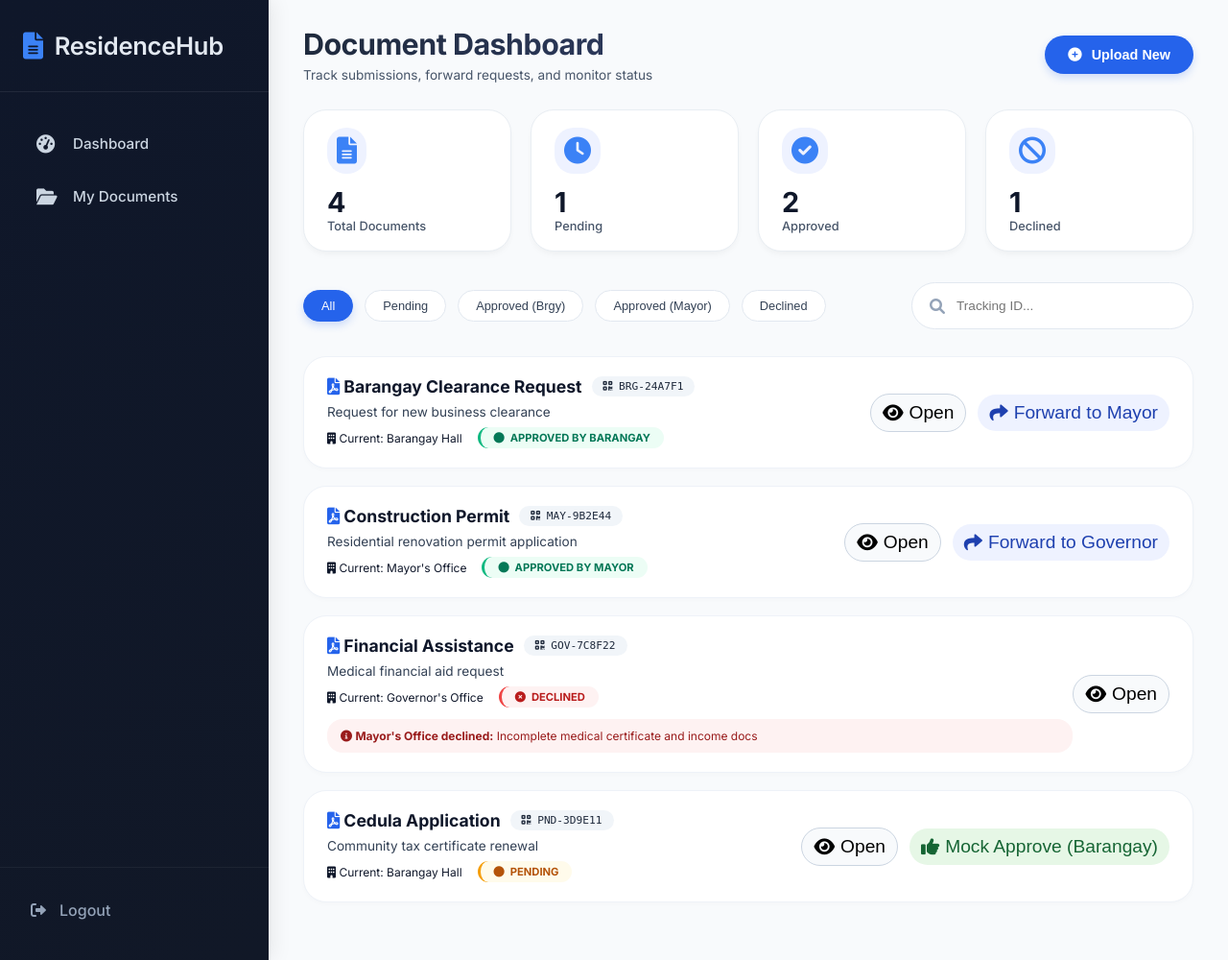
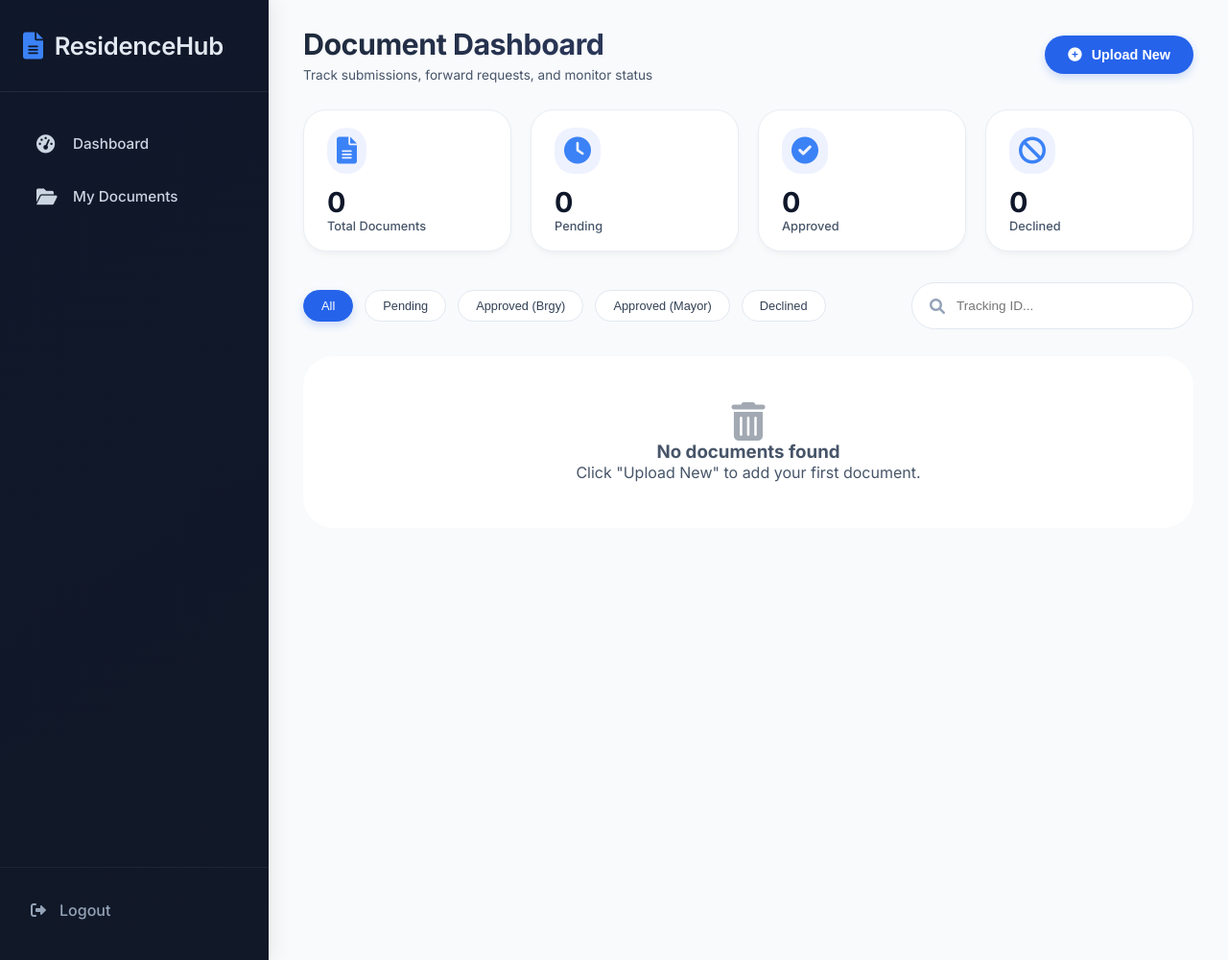
Before and after one commit to anj034542-star/AADS, a Flask app: page /userdashboard in a window 1280 px wide. Shown: the whole page at 96% size. Run offline with Flask 3, Linux system fonts and the light colour scheme; the visitor is signed in with stand-in values (Sample User, id 1).

Commit message:
Update userdashboard.html

```diff
--- a/templates/userdashboard.html
+++ b/templates/userdashboard.html
@@ -399,7 +399,7 @@
     .action-btn {
       background: transparent;
       border: none;
-      font-size: 1.2rem;
+      font-size: 1rem;
       cursor: pointer;
       padding: 8px 12px;
       border-radius: 40px;
@@ -423,6 +423,15 @@
     .action-btn.approve-demo {
       background: #e6f7e6;
       color: #166534;
+    }
+
+    .action-btn.delete {
+      background: #fee2e2;
+      color: #b91c1c;
+    }
+    .action-btn.delete:hover {
+      background: #fecaca;
+      transform: scale(0.97);
     }
 
     .empty-state {
@@ -504,62 +513,17 @@
 </div>
 
 <script>
-  // ---------- MOCK DATA & STORAGE ----------
+  // ---------- LOCALSTORAGE MANAGEMENT (NO PAST DOCUMENTS BY DEFAULT) ----------
   let residentDocs = [];
 
-  // Helper: load from localStorage
+  // Load from localStorage, if empty -> empty array (no sample docs)
   function loadFromStorage() {
     const stored = localStorage.getItem('resident_dashboard_docs');
     if (stored) {
       residentDocs = JSON.parse(stored);
     } else {
-      // sample rich data for design showcase
-      residentDocs = [
-        {
-          id: "doc_1",
-          tracking_id: "BRG-24A7F1",
-          title: "Barangay Clearance Request",
-          desc: "Request for new business clearance",
-          status: "APPROVED BY BARANGAY",
-          target_office: "Barangay Hall",
-          decline_reason: null,
-          declined_by: null,
-          filename: "clearance_request.docx",
-          date_upload: new Date().toISOString()
-        },
-        {
-          id: "doc_2",
-          tracking_id: "MAY-9B2E44",
-          title: "Construction Permit",
-          desc: "Residential renovation permit application",
-          status: "APPROVED BY MAYOR",
-          target_office: "Mayor's Office",
-          decline_reason: null,
-          filename: "construction_permit.xlsx",
-          date_upload: new Date().toISOString()
-        },
-        {
-          id: "doc_3",
-          tracking_id: "GOV-7C8F22",
-          title: "Financial Assistance",
-          desc: "Medical financial aid request",
-          status: "DECLINED",
-          target_office: "Governor's Office",
-          decline_reason: "Incomplete medical certificate and income docs",
-          declined_by: "Mayor's Office",
-          filename: "assistance_form.doc",
-        },
-        {
-          id: "doc_4",
-          tracking_id: "PND-3D9E11",
-          title: "Cedula Application",
-          desc: "Community tax certificate renewal",
-          status: "PENDING",
-          target_office: "Barangay Hall",
-          decline_reason: null,
-          filename: "cedula_request.docx",
-        }
-      ];
+      // START TOTALLY EMPTY – no preloaded documents
+      residentDocs = [];
       localStorage.setItem('resident_dashboard_docs', JSON.stringify(residentDocs));
     }
   }
@@ -568,14 +532,14 @@
     localStorage.setItem('resident_dashboard_docs', JSON.stringify(residentDocs));
   }
 
-  // generate random tracking
+  // Helper: generate random tracking ID (short, readable)
   function generateTracking() {
     const letters = 'ABCDEFGHJKLMNPQRSTUVWXYZ';
-    const rand = Math.floor(1000 + Math.random() * 9000);
-    return `${letters[Math.floor(Math.random()*letters.length)]}${letters[Math.floor(Math.random()*letters.length)]}-${rand}`;
+    const randNum = Math.floor(1000 + Math.random() * 9000);
+    return `${letters[Math.floor(Math.random()*letters.length)]}${letters[Math.floor(Math.random()*letters.length)]}-${randNum}`;
   }
 
-  // stats update
+  // Update statistics cards based on current residentDocs
   function updateStats() {
     const total = residentDocs.length;
     const pending = residentDocs.filter(d => d.status === "PENDING").length;
@@ -589,13 +553,14 @@
     `;
   }
 
-  // render logic with filters and search
   let activeFilter = "all";
+
+  // Render documents with filters, search, and DELETE button
   function renderDocuments() {
     const searchTerm = document.getElementById('searchInput').value.toLowerCase().trim();
     let filtered = [...residentDocs];
 
-    // filter by status
+    // status filter
     if (activeFilter !== "all") {
       if (activeFilter === "pending") filtered = filtered.filter(d => d.status === "PENDING");
       else if (activeFilter === "approved_barangay") filtered = filtered.filter(d => d.status === "APPROVED BY BARANGAY");
@@ -610,7 +575,7 @@
 
     const container = document.getElementById('documentsList');
     if (filtered.length === 0) {
-      container.innerHTML = `<div class="empty-state"><i class="fas fa-search" style="font-size: 40px; opacity: 0.6;"></i><h3>No documents found</h3><p>Try different filter or upload a new document.</p></div>`;
+      container.innerHTML = `<div class="empty-state"><i class="fas fa-trash-alt" style="font-size: 40px; opacity: 0.5;"></i><h3>No documents found</h3><p>Click "Upload New" to add your first document.</p></div>`;
       updateStats();
       return;
     }
@@ -624,23 +589,23 @@
       else if (doc.status === "DECLINED") statusClass = "declined";
       else statusClass = "pending";
 
+      // forward button logic
       let forwardButton = "";
       let demoApproveButton = "";
 
-      // Forward logic simulation based on status
       if (doc.status === "APPROVED BY BARANGAY") {
         forwardButton = `<button class="action-btn forward" onclick="forwardDocument('${doc.id}', 'mayor')"><i class="fas fa-share"></i> Forward to Mayor</button>`;
       } else if (doc.status === "APPROVED BY MAYOR") {
         forwardButton = `<button class="action-btn forward" onclick="forwardDocument('${doc.id}', 'governor')"><i class="fas fa-share"></i> Forward to Governor</button>`;
       }
 
-      // DEMO approve button: for PENDING documents only -> to allow forward demo (shows resident how flow works)
+      // Demo approve for pending documents (user can simulate approval)
       if (doc.status === "PENDING") {
-        demoApproveButton = `<button class="action-btn approve-demo" onclick="mockApproveByBarangay('${doc.id}')"><i class="fas fa-thumbs-up"></i> Mock Approve (Barangay)</button>`;
+        demoApproveButton = `<button class="action-btn approve-demo" onclick="mockApproveByBarangay('${doc.id}')"><i class="fas fa-thumbs-up"></i> Mock Approve (Brgy)</button>`;
       }
 
       const declineHtml = (doc.status === "DECLINED" && doc.decline_reason) ?
-        `<div class="decline-message"><i class="fas fa-info-circle"></i> <strong>${doc.declined_by || 'Office'} declined:</strong> ${doc.decline_reason}</div>` : '';
+        `<div class="decline-message"><i class="fas fa-info-circle"></i> <strong>${doc.declined_by || 'Office'} declined:</strong> ${escapeHtml(doc.decline_reason)}</div>` : '';
 
       return `
         <div class="doc-card">
@@ -660,6 +625,8 @@
             <button class="action-btn outline" onclick="simulateOpenFile('${doc.filename}')"><i class="fas fa-eye"></i> Open</button>
             ${demoApproveButton}
             ${forwardButton}
+            <!-- DELETE ICON / BUTTON -->
+            <button class="action-btn delete" onclick="deleteDocument('${doc.id}')"><i class="fas fa-trash-alt"></i> Delete</button>
           </div>
         </div>
       `;
@@ -667,9 +634,32 @@
     updateStats();
   }
 
-  function escapeHtml(str) { return str.replace(/[&<>]/g, function(m){if(m==='&') return '&amp;'; if(m==='<') return '&lt;'; if(m==='>') return '&gt;'; return m;}); }
+  function escapeHtml(str) {
+    if(!str) return '';
+    return str.replace(/[&<>]/g, function(m){
+      if(m==='&') return '&amp;';
+      if(m==='<') return '&lt;';
+      if(m==='>') return '&gt;';
+      return m;
+    });
+  }
 
-  // MOCK forward logic
+  // ---------- DELETE DOCUMENT FUNCTIONALITY ----------
+  function deleteDocument(docId) {
+    if (confirm("⚠️ Are you sure you want to delete this document? This action cannot be undone.")) {
+      const newDocs = residentDocs.filter(doc => doc.id !== docId);
+      if (newDocs.length === residentDocs.length) {
+        showToast("Document not found", "error");
+        return;
+      }
+      residentDocs = newDocs;
+      saveToLocalStorage();
+      renderDocuments();
+      showToast("Document permanently deleted", "success");
+    }
+  }
+
+  // ---------- FORWARD LOGIC (mock workflow) ----------
   function forwardDocument(docId, target) {
     const docIndex = residentDocs.findIndex(d => d.id === docId);
     if (docIndex === -1) return;
@@ -705,7 +695,7 @@
     }
   }
 
-  // Save new document from form
+  // Save new document from upload form
   function saveNewDocument() {
     const title = document.getElementById('docTitle').value.trim();
     const desc = document.getElementById('docDesc').value.trim();
@@ -726,7 +716,7 @@
       return;
     }
 
-    const newId = 'doc_' + Date.now() + '_' + Math.floor(Math.random()*1000);
+    const newId = 'doc_' + Date.now() + '_' + Math.floor(Math.random()*10000);
     const newDoc = {
       id: newId,
       tracking_id: generateTracking(),
@@ -747,7 +737,7 @@
     fileInput.value = '';
     document.getElementById('uploadFormContainer').style.display = 'none';
     renderDocuments();
-    showToast(`Document "${title}" uploaded! Tracking ID: ${newDoc.tracking_id}`, "success");
+    showToast(`✅ "${title}" uploaded! Tracking ID: ${newDoc.tracking_id}`, "success");
   }
 
   function toggleUploadForm() {
@@ -759,7 +749,7 @@
     showToast(`📄 Preview: ${filename} (demo mode - document would open here)`, "info");
   }
 
-  // Toast notif
+  // Toast notification
   function showToast(message, type = "info") {
     let toastDiv = document.getElementById('dynamic-toast');
     if (!toastDiv) {
@@ -783,14 +773,14 @@
     else toastDiv.style.backgroundColor = '#1e293b';
     toastDiv.innerHTML = `<i class="fas ${type === 'success' ? 'fa-check-circle' : type === 'error' ? 'fa-exclamation-triangle' : 'fa-info-circle'}"></i> ${message}`;
     toastDiv.style.opacity = '1';
+    toastDiv.style.display = 'block';
     setTimeout(() => {
       toastDiv.style.opacity = '0';
-      setTimeout(() => { if(toastDiv) toastDiv.style.display = 'none'; }, 500);
+      setTimeout(() => { if(toastDiv) toastDiv.style.display = 'none'; }, 400);
     }, 2800);
-    toastDiv.style.display = 'block';
   }
 
-  // filter events
+  // Filter handlers
   function filterStatusGlobal(filter) {
     activeFilter = filter;
     document.querySelectorAll('.filter-chip').forEach(chip => {
@@ -800,7 +790,6 @@
     renderDocuments();
   }
 
-  // search event listener
   function attachEvents() {
     document.getElementById('searchInput').addEventListener('keyup', () => renderDocuments());
     document.querySelectorAll('.filter-chip').forEach(chip => {
@@ -810,20 +799,21 @@
     });
   }
 
-  // init
+  // Initialize: load from storage (empty by default), attach events, render
   function init() {
-    loadFromStorage();
+    loadFromStorage();   // ensures empty array if no data
     attachEvents();
     renderDocuments();
   }
 
-  // global sidebar quick filter
+  // Expose functions globally for onclick
   window.filterStatusGlobal = filterStatusGlobal;
   window.toggleUploadForm = toggleUploadForm;
   window.saveNewDocument = saveNewDocument;
   window.forwardDocument = forwardDocument;
   window.mockApproveByBarangay = mockApproveByBarangay;
   window.simulateOpenFile = simulateOpenFile;
+  window.deleteDocument = deleteDocument;
   window.showToast = showToast;
 
   init();
```
